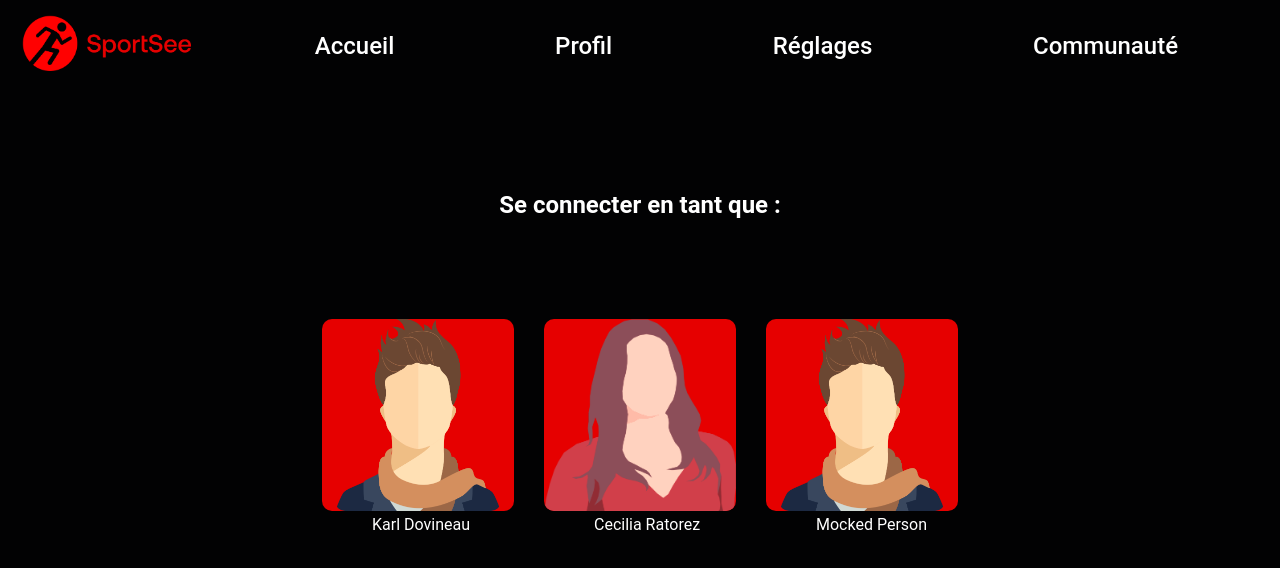
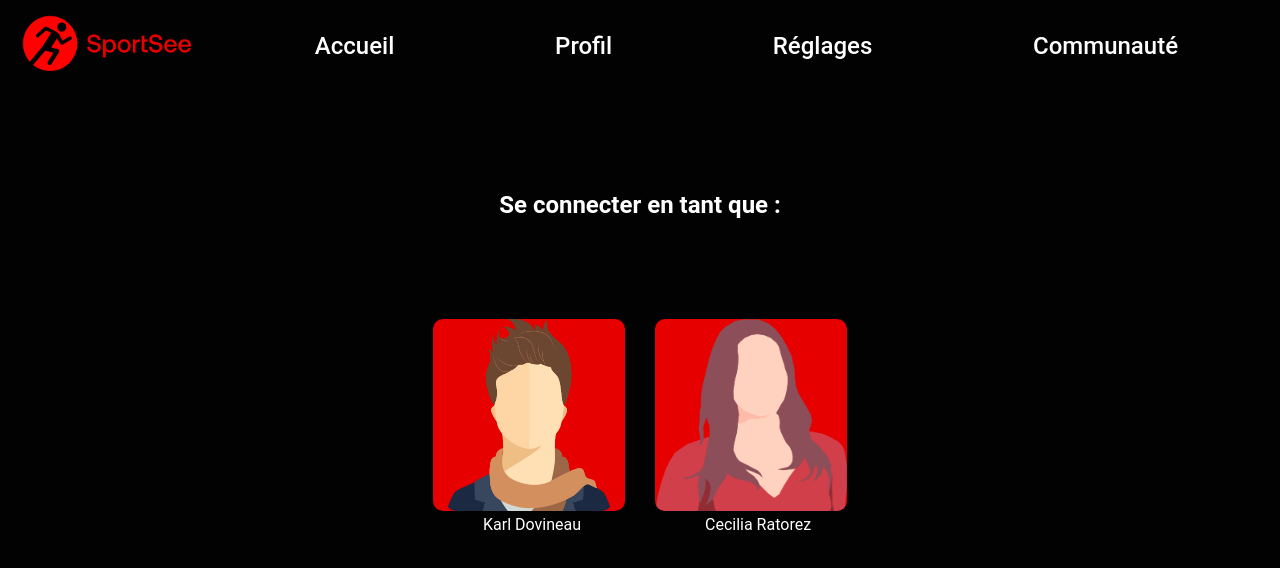
Before and after one commit to Spacelnvader/sportsee, a React (Create React App) app: page / in a window 1280 px wide. Shown: the top 568 px of the page. Built offline with nearby package versions, Linux system fonts and the light colour scheme.

Commit message:
corrections mineures

```diff
--- a/src/components/VerticalNavigation.jsx
+++ b/src/components/VerticalNavigation.jsx
@@ -28,7 +28,7 @@ const VerticalNavigation = () => {
                     <img src={haltere} alt="haltere" />
                 </NavLink>
             </ul>
-            <div className="copyright">Copyright, SportSee 2020</div>
+            <div className="copyright">Copyright, SportSee 2022</div>
         </div>
     );
 };
--- a/src/pages/Home.jsx
+++ b/src/pages/Home.jsx
@@ -18,7 +18,6 @@ const Home = () => {
                 <div className='userCards'>
                     <UserCard  avatar={Homme} name='Karl Dovineau' id="12"/>
                     <UserCard  avatar={Femme} name='Cecilia Ratorez' id="18"/>
-                    <UserCard  avatar={Homme} name='Mocked Person' id="13"/>
                 </div>
             </div>
 
--- a/src/style/pages/dashboard.css
+++ b/src/style/pages/dashboard.css
@@ -28,7 +28,7 @@
     gap: 31px;
 }
 
-/* --------------------RESPONSIVE---------------- */
+
 @media screen and (min-width : 993px) and (max-width: 1220px){
     .dashboard{
         margin: 60px 80px 0 180px;
```
